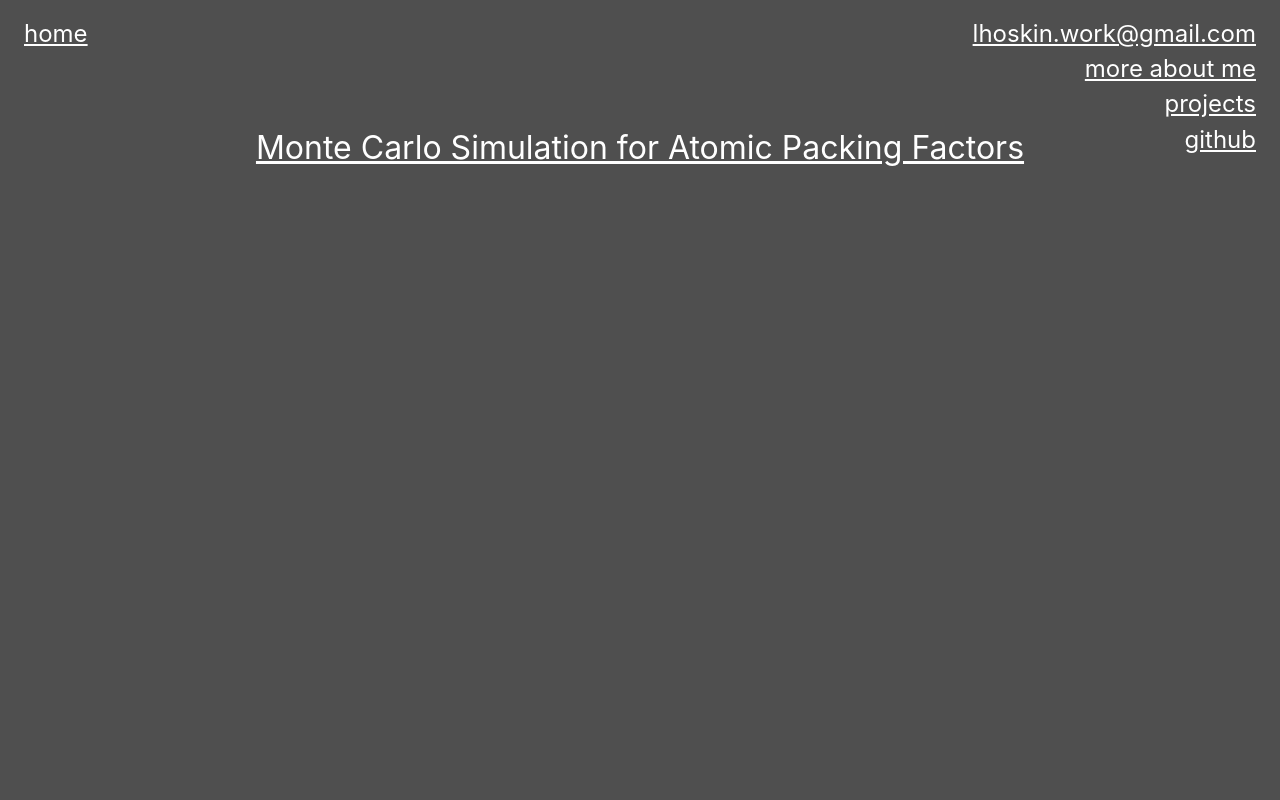
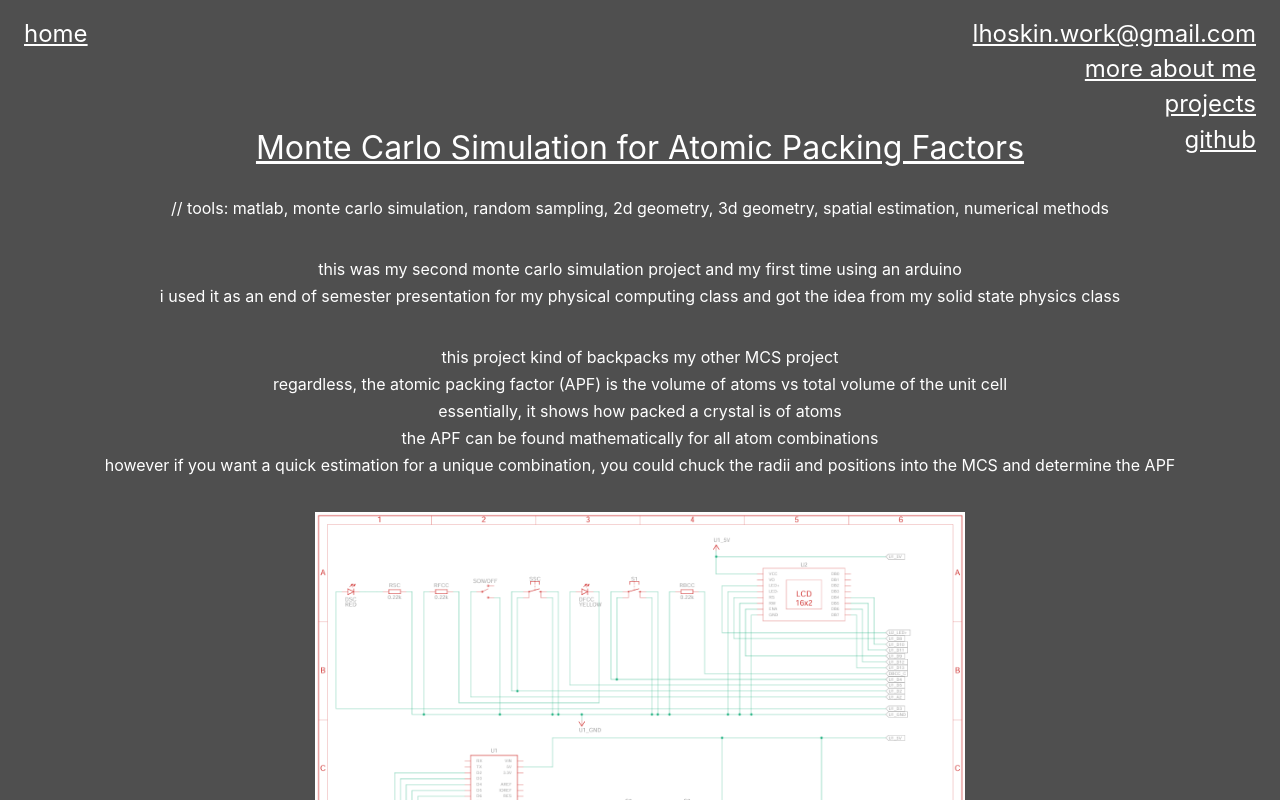
Before and after one commit to lhosk/lhosk.github.io, a React (Create React App) app: page /#/projects/mcsapf in a window 1280 px wide. Shown: the top 800 px of the page. Built offline with nearby package versions, Linux system fonts and the light colour scheme.

Commit message:
update mcs project pages

```diff
--- a/src/images/index.js
+++ b/src/images/index.js
@@ -1,6 +1,5 @@
 // Pages
-
-// More About Me
+    // More About Me
     import beachPic from './folder_mam/beach.jpg';
     import catPic from './folder_mam/cat.jpg';
     import dogPic from './folder_mam/dog.jpg';
@@ -10,10 +9,10 @@
     import connectFourPic from './folder_connect_four/connect_four.png';
 
     // MATLAB MCS Prediction Page
-
+    import matlabMCSPic from './folder_matlab_mcs/matlab_mcs.png'
 
     // MCS APF Page
-
+    import mcsapfPic from './folder_mcsapf/mcsapf.png'
 
     // Parallel Computing Page
 
@@ -27,4 +26,4 @@
     // Virtual Retinal Display Page
 
 
-export {beachPic, catPic, connectFourPic, dogPic, soccerPic};
+export {beachPic, catPic, connectFourPic, dogPic, matlabMCSPic, mcsapfPic, soccerPic};
--- a/src/projectPages/AtariRL.js
+++ b/src/projectPages/AtariRL.js
@@ -22,10 +22,10 @@ function AtariRL() {
       {/* Main Text */}
       <div style={style_ipp_mt}>
         {`
+          tools: python, stable-baselines3, A2C, ALE
+
           this project was the first reinforcement learning project i’ve done
           it trains on atari games using A2C
-
-          Tools: python, stable-baselines3, A2C, ALE
 
           although this is pretty basic, i am working on RL for F1 tracks
           soon enough, you’ll be able to check this out on the projects page
--- a/src/projectPages/ConnectFourAI.js
+++ b/src/projectPages/ConnectFourAI.js
@@ -22,10 +22,10 @@ function ConnectFour() {
       {/* Main Text */}
       <div style={style_ipp_mt}>
         {`
+          tools: python, pygame, tkinter, minimax, alpha-beta pruning
+
           this project was my first time making a game, interface, and AI algorithms
           it was also my second AI related project, with the AI as MiniMax and AB Pruning
-
-          Tools: python, pygame, tkinter, minimax, alpha-beta pruning
 
           the user can choose which ai to play and change who gets to play first
 
--- a/src/projectPages/MatlabMCS.js
+++ b/src/projectPages/MatlabMCS.js
@@ -1,5 +1,6 @@
-import {style_background, style_ipp_h, style_ipp_mt} from '../styles';
+import {style_background, style_ipp_h, style_ipp_mt, style_ipp_ph} from '../styles';
 import NavBar from '../NavBar';
+import {matlabMCSPic} from '../images';
 
 function MatlabMCS() {
 
@@ -14,6 +15,47 @@ function MatlabMCS() {
       </div>
 
       {/* Main Text */}
+      <div style={style_ipp_mt}>
+        {`
+          tools: matlab, monte carlo simulation, random sampling, 2d geometry, 3d geometry, spatial estimation, numerical methods
+
+          this was my first time coding and it was for a computational physics class (matlab based)
+          the problem is to estimate the area of a circle using a monte carlo simulation
+
+          this class was the beginning of computer science for me and the project’s development shows this
+          the given problem is just 2D with one circle and given bounds
+
+          later, i would update this to include multiple circles
+          then, i would add holes to the program
+          this allows the user to predict the area of the circles, while taking away the hole occupied areas
+
+          once i was done with the 2d version, i turned it into a 3d problem
+          so, i updated it with spheres and spherical holes
+
+          lastly, i updated it to work with ellipses
+
+          one of the outputs can be found below:
+          (pink is the sphere we are measure and black is a "spherical hole")
+        `
+          .trim()
+          .split('\n')
+          .map((line, i) => (
+            <p
+              key={i}
+              style={{
+                margin: line.trim() === '' ? '0.5rem 0' : '0.3rem 0',
+                lineHeight: '1.4',
+              }}
+            >
+              {line.trim() === '' ? '\u00A0' : line.trim()}
+            </p>
+          ))}
+      </div>
+
+      {/* Photos */}
+      <div style={{display: 'flex', flexDirection: 'column', alignItems: 'center', marginTop: 'clamp(40rem, 80vw, 55rem)', paddingBottom: '2rem'}}>
+        <img src={matlabMCSPic} style={style_ipp_ph} alt="matlab_mcs" />
+      </div>
 
     </div>
   );
--- a/src/projectPages/mcsapf.js
+++ b/src/projectPages/mcsapf.js
@@ -1,5 +1,6 @@
-import {style_background, style_ipp_h, style_ipp_mt} from '../styles';
+import {style_background, style_ipp_h, style_ipp_mt, style_ipp_ph} from '../styles';
 import NavBar from '../NavBar';
+import {mcsapfPic} from '../images';
 
 function MCSAPF() {
 
@@ -19,6 +20,41 @@ function MCSAPF() {
       </div>
 
       {/* Main Text */}
+      <div style={style_ipp_mt}>
+        {`
+          // tools: matlab, monte carlo simulation, random sampling, 2d geometry, 3d geometry, spatial estimation, numerical methods
+
+          this was my second monte carlo simulation project and my first time using an arduino
+          i used it as an end of semester presentation for my physical computing class and got the idea from my solid state physics class
+
+          this project kind of backpacks my other MCS project
+          regardless, the atomic packing factor (APF) is the volume of atoms vs total volume of the unit cell
+          essentially, it shows how packed a crystal is of atoms
+          the APF can be found mathematically for all atom combinations
+          however if you want a quick estimation for a unique combination, you could chuck the radii and positions into the MCS and determine the APF
+
+          the code and more information is attached to the project link
+          the arduino wiring looks like:
+        `
+          .trim()
+          .split('\n')
+          .map((line, i) => (
+            <p
+              key={i}
+              style={{
+                margin: line.trim() === '' ? '0.5rem 0' : '0.3rem 0',
+                lineHeight: '1.4',
+              }}
+            >
+              {line.trim() === '' ? '\u00A0' : line.trim()}
+            </p>
+          ))}
+      </div>
+
+      {/* Photos */}
+      <div style={{display: 'flex', flexDirection: 'column', alignItems: 'center', marginTop: 'clamp(20rem, 40vw, 40rem)', paddingBottom: '2rem'}}>
+        <img src={mcsapfPic} style={{...style_ipp_ph, width: 'clamp(400px, 60vw, 650px)'}} alt="mcsapf" />
+      </div>
 
     </div>
   );
```
Also changed, not shown: src/images/folder_matlab_mcs/matlab_mcs.png (added), src/images/folder_mcsapf/mcsapf.png (added).
